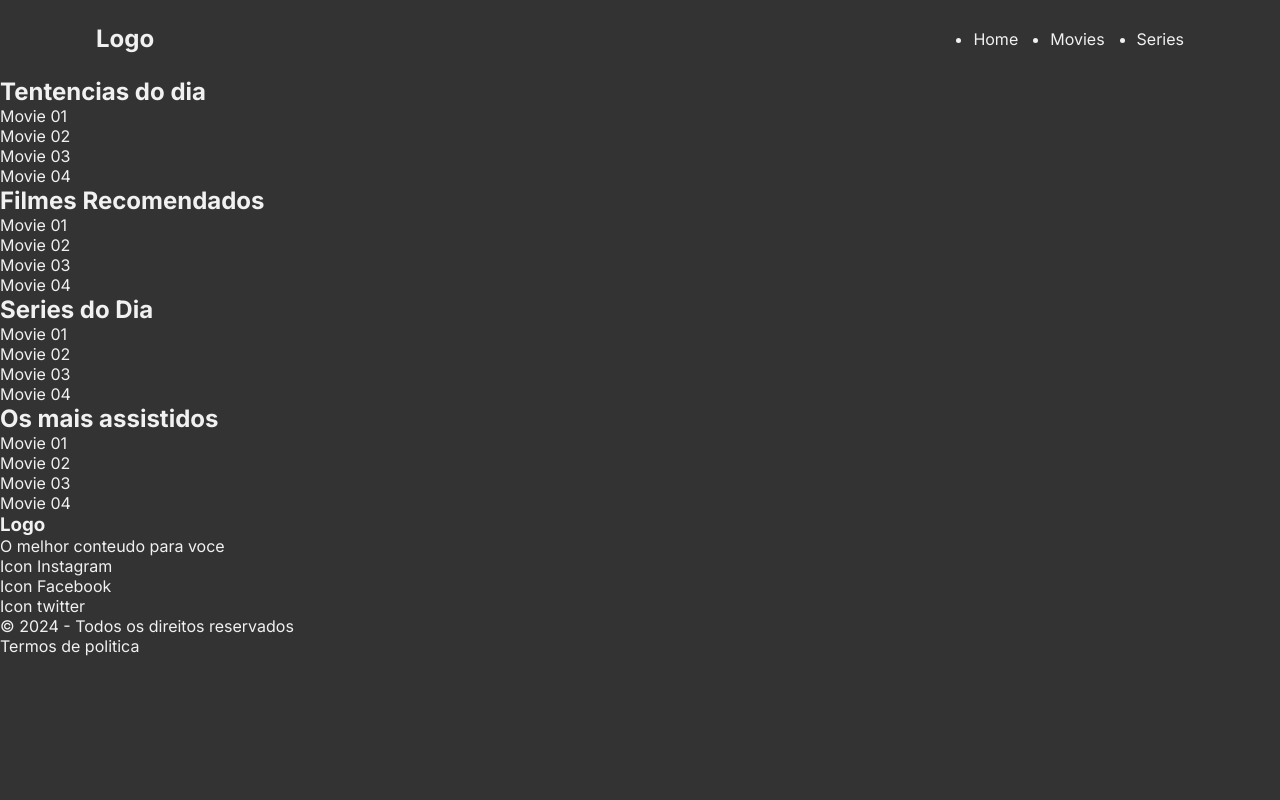
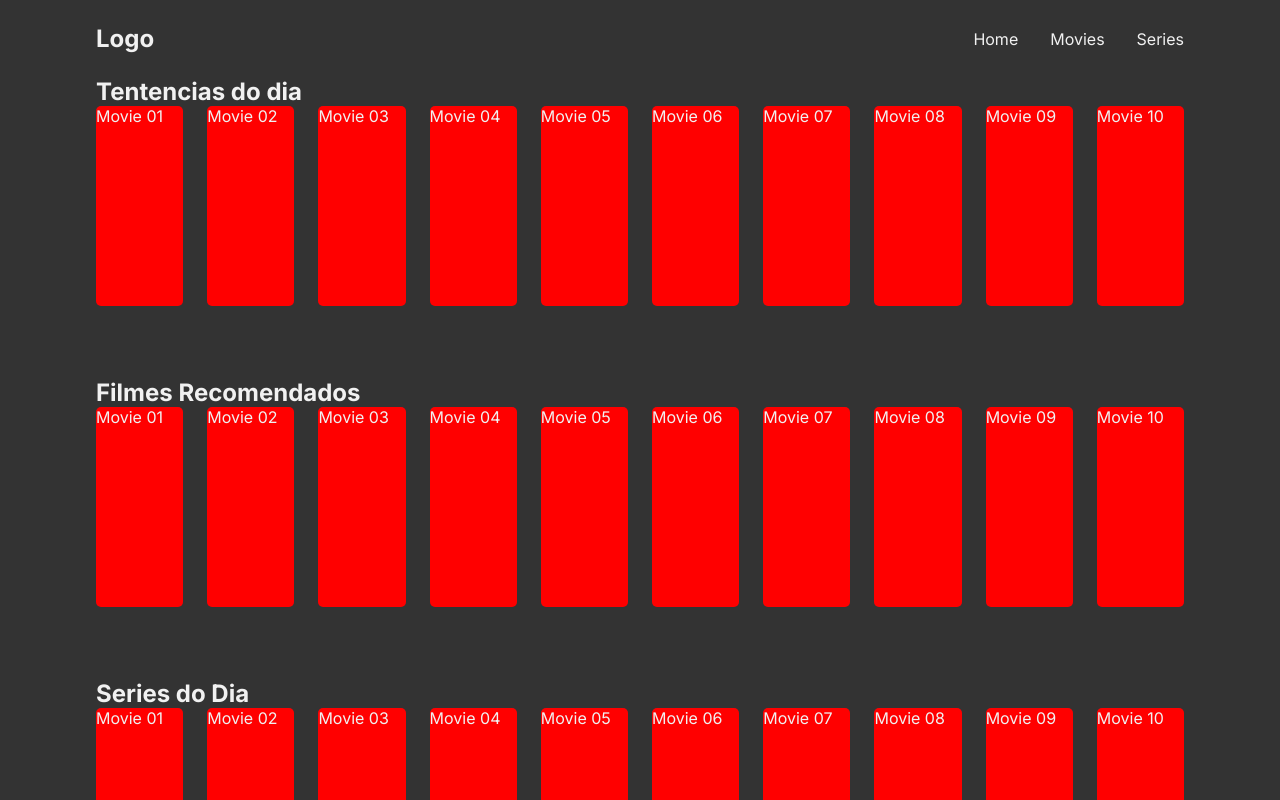
Before and after one commit to natamartinscodedev/MOVIES, a Next.js app: page / in a window 1280 px wide. Shown: the top 800 px of the page. Built offline with nearby package versions, Linux system fonts and the light colour scheme.

Commit message:
add sytles of main and footer

```diff
--- a/src/Components/CardFooter/Index.tsx
+++ b/src/Components/CardFooter/Index.tsx
@@ -2,11 +2,13 @@ import React from 'react'
 
 const Index = () => {
     return (
-        <footer>
-            <div className='conationer_foote'>
-                <div>
-                    <h3>Logo</h3>
-                    <p>O melhor conteudo para voce</p>
+        <footer className='container container_footer'>
+            <div className='container_footer-card-infos'>
+                <div className=''>
+                    <div>
+                        <h3>Logo</h3>
+                        <p>O melhor conteudo para voce</p>
+                    </div>
                     <ul>
                         <li>
                             <p>Icon Instagram</p>
@@ -20,7 +22,7 @@ const Index = () => {
                     </ul>
                 </div>
             </div>
-            <div>
+            <div className='container_footer-card-directs'>
                 <p>© 2024 - Todos os direitos reservados</p>
                 <p>Termos de politica</p>
             </div>
--- a/src/Components/CardMovies/Index.tsx
+++ b/src/Components/CardMovies/Index.tsx
@@ -3,7 +3,9 @@ import React from 'react'
 const Index = ({ title }: any) => {
 
   return (
-    <div>{title}</div>
+    <div className='card_movies'>
+      {title}
+      </div>
   )
 }
 
--- a/src/Components/ContentMovies/Index.tsx
+++ b/src/Components/ContentMovies/Index.tsx
@@ -14,15 +14,37 @@ const Index = ({ subtitle }: any) => {
         {
             title: 'Movie 04'
         },
+        {
+            title: 'Movie 05'
+        },
+        {
+            title: 'Movie 06'
+        },
+        {
+            title: 'Movie 07'
+        },
+        {
+            title: 'Movie 08'
+        },
+        {
+            title: 'Movie 09'
+        },
+        {
+            title: 'Movie 10'
+        },
+
     ]
+
     return (
         <div>
             <h2>{subtitle}</h2>
-            {
+           <div className='contaier_movies-cards'>
+           {
                 test.map(mv => (
                     <CardMovies key={mv.title} title={mv.title} />
                 ))
             }
+           </div>
         </div>
     )
 }
--- /dev/null
+++ b/src/Styles/_card-movies.scss
@@ -0,0 +1,7 @@
+.card_movies {
+    width: 250px;
+    height: 200px;
+    border-radius: 5px;
+    background-color: red;
+    margin-bottom: 2rem;
+}
--- /dev/null
+++ b/src/Styles/_container_main.scss
@@ -0,0 +1,7 @@
+.container_main{
+    display: flex;
+    flex-direction: column;
+    gap: 2.5rem;
+
+    margin-bottom: 3rem;
+}
--- /dev/null
+++ b/src/Styles/_contant-movies.scss
@@ -0,0 +1,6 @@
+.contaier_movies-cards {
+    display: flex;
+    gap: 1.5rem;
+    align-items: center;
+    overflow-x: scroll;
+}
--- /dev/null
+++ b/src/Styles/_footer.scss
@@ -0,0 +1,22 @@
+.container_footer {
+    display: flex;
+    flex-direction: column;
+    gap: 1.5rem;
+}
+
+.container_footer-card-infos {
+
+    div:nth-child(1) {
+        display: flex;
+        align-items: center;
+
+        justify-content: space-between;
+    }
+}
+
+.container_footer-card-directs {
+    display: flex;
+    align-items: center;
+    justify-content: space-between;
+    margin-bottom: 2rem;
+}
--- a/src/Styles/_global.scss
+++ b/src/Styles/_global.scss
@@ -14,6 +14,10 @@ a {
     color: #f1f1f1;
 }
 
+ul {
+    list-style: none;
+}
+
 .container {
     max-width: 85%;
     width: 100%;
--- a/src/Styles/styles.scss
+++ b/src/Styles/styles.scss
@@ -1 +1 @@
-@import "./global", "./navbar";
+@import "./global", "./navbar", "./card-movies", "./contant-movies", "./footer", "./container_main";
--- a/src/app/page.tsx
+++ b/src/app/page.tsx
@@ -9,7 +9,7 @@ export default function Home() {
       <header>
         <NavBar />
       </header>
-      <main>
+      <main className='container container_main'>
         <ContetMovies subtitle="Tentencias do dia" />
         <ContetMovies subtitle="Filmes Recomendados" />
         <ContetMovies subtitle="Series do Dia" />
```
